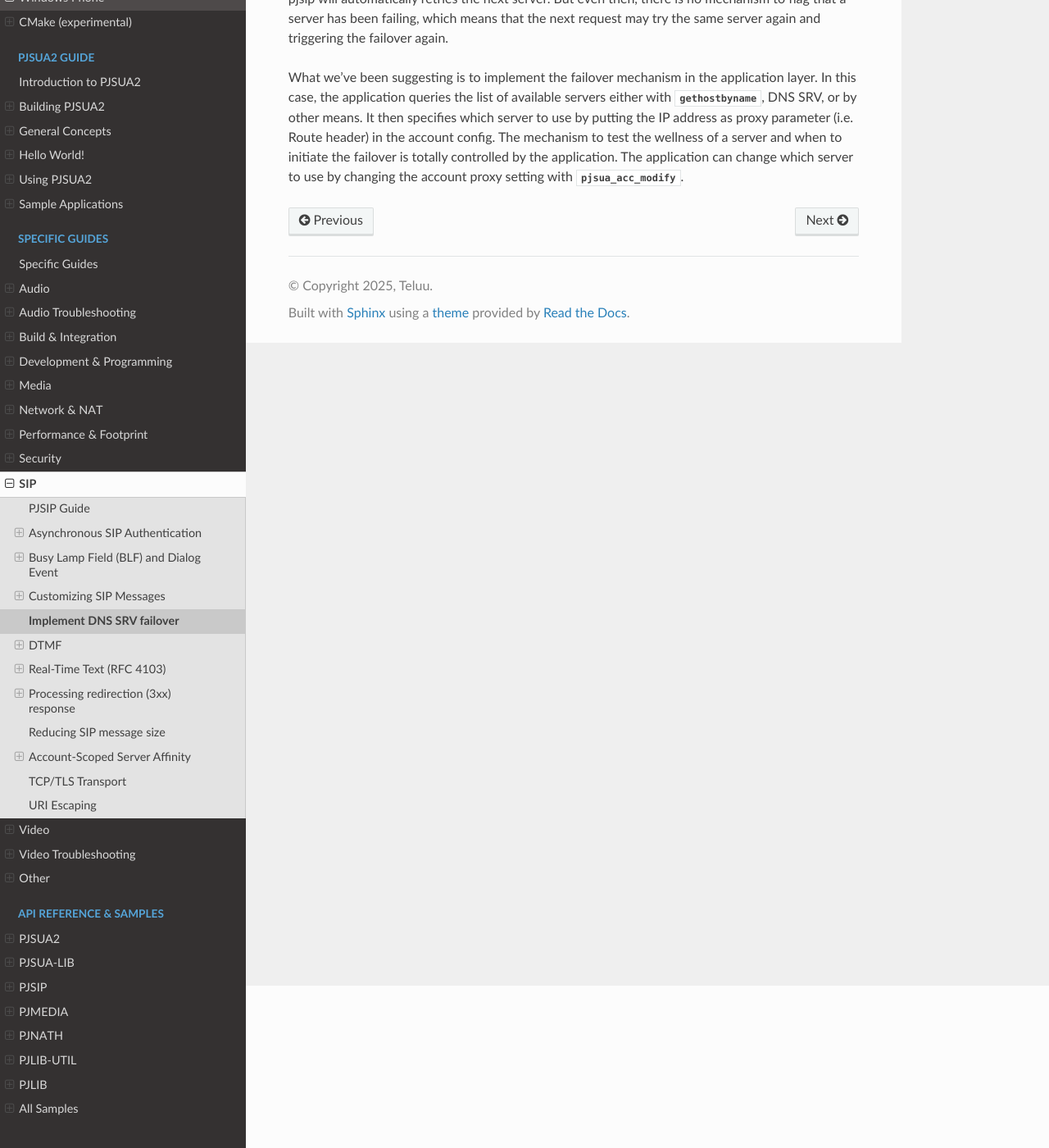
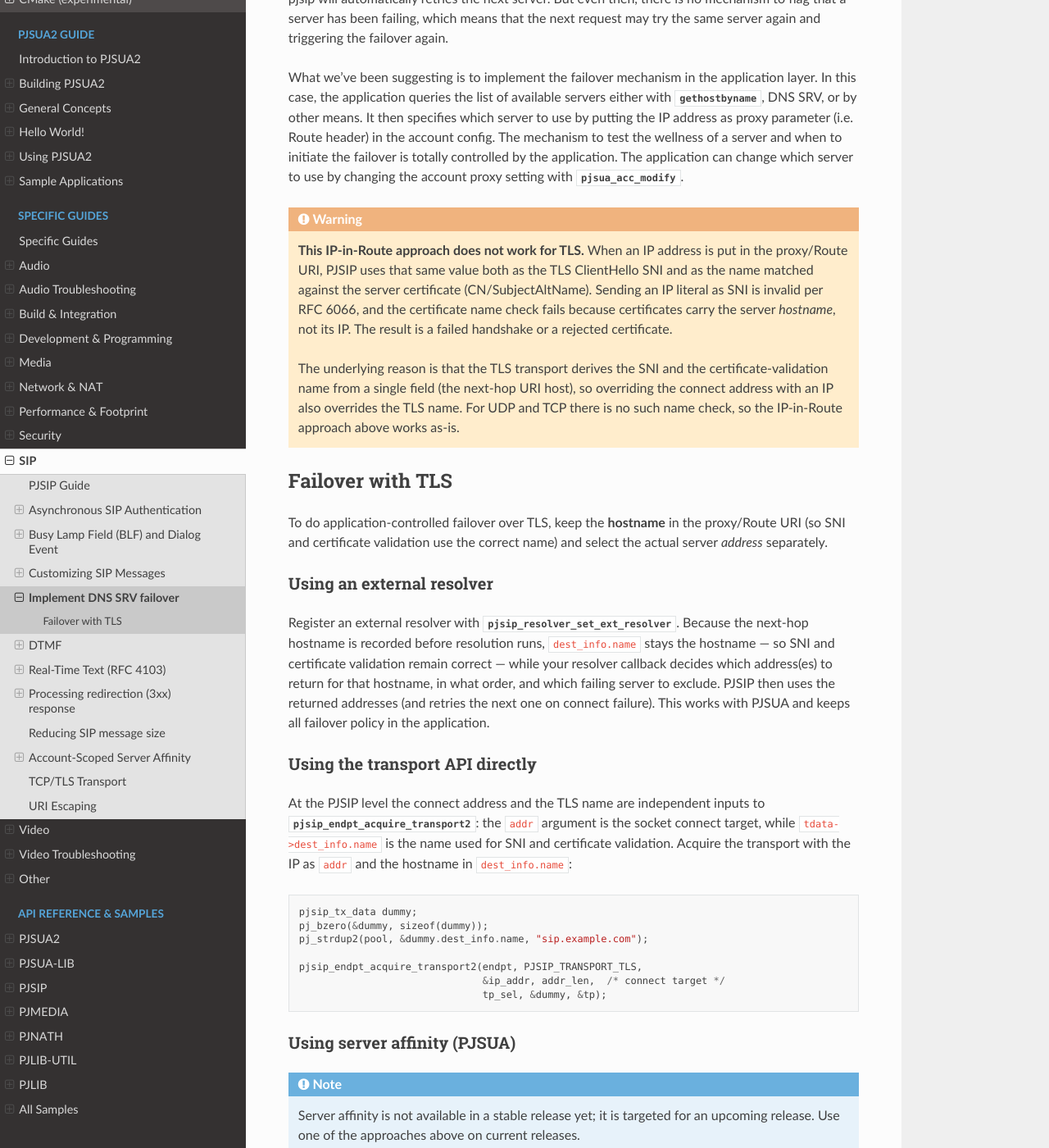
Before and after one commit to pjsip/pjproject_docs, a Sphinx documentation site: the page built from docs/source/specific-guides/sip/dns_failover.rst, in a window 1280 px wide and 1400 px high, scrolled down 198 px. Shown: the whole window at 82% size. Built offline with Sphinx 7.4.7 and the Read the Docs theme 3.1.0, drawn with Linux system fonts in a browser that asks for light colours; the version number could not be read and is left out; some of the changed text lies outside the part shown.

Commit message:
docs: dns_failover — fix TLS guidance (SNI/cert), add failover options
The IP-in-Route failover advice breaks TLS: the IP becomes both the
ClientHello SNI (invalid per RFC 6066) and the name matched against the
server certificate, so the handshake/cert check fails. UDP/TCP are
unaffected (no name check).

Add a 'Failover with TLS' section: keep the hostname in the Route and
select the address separately via an external resolver
(pjsip_resolver_set_ext_resolver), via pjsip_endpt_acquire_transport2
directly, or via server affinity (noted as forthcoming, not yet in a
stable release).

Co-Authored-By Claude Code

```diff
--- a/docs/source/specific-guides/sip/dns_failover.rst
+++ b/docs/source/specific-guides/sip/dns_failover.rst
@@ -14,3 +14,102 @@
 test the wellness of a server and when to initiate the failover is totally
 controlled by the application. The application can change which server to
 use by changing the account proxy setting with :cpp:any:`pjsua_acc_modify()`.
+
+.. warning::
+
+   **This IP-in-Route approach does not work for TLS.** When an IP address is
+   put in the proxy/Route URI, PJSIP uses that same value both as the TLS
+   ClientHello SNI and as the name matched against the server certificate
+   (CN/SubjectAltName). Sending an IP literal as SNI is invalid per RFC 6066,
+   and the certificate name check fails because certificates carry the server
+   *hostname*, not its IP. The result is a failed handshake or a rejected
+   certificate.
+
+   The underlying reason is that the TLS transport derives the SNI and the
+   certificate-validation name from a single field (the next-hop URI host),
+   so overriding the connect address with an IP also overrides the TLS name.
+   For UDP and TCP there is no such name check, so the IP-in-Route approach
+   above works as-is.
+
+Failover with TLS
+-----------------------------------------
+To do application-controlled failover over TLS, keep the **hostname** in the
+proxy/Route URI (so SNI and certificate validation use the correct name) and
+select the actual server *address* separately.
+
+Using an external resolver
+~~~~~~~~~~~~~~~~~~~~~~~~~~~~~~~~~~~~~~~~~~~
+Register an external resolver with :cpp:any:`pjsip_resolver_set_ext_resolver()`.
+Because the next-hop hostname is recorded before resolution runs, ``dest_info.name``
+stays the hostname — so SNI and certificate validation remain correct — while
+your resolver callback decides which address(es) to return for that hostname,
+in what order, and which failing server to exclude. PJSIP then uses the
+returned addresses (and retries the next one on connect failure). This works
+with PJSUA and keeps all failover policy in the application.
+
+Using the transport API directly
+~~~~~~~~~~~~~~~~~~~~~~~~~~~~~~~~~~~~~~~~~~~
+At the PJSIP level the connect address and the TLS name are independent inputs
+to :cpp:any:`pjsip_endpt_acquire_transport2()`: the ``addr`` argument is the
+socket connect target, while ``tdata->dest_info.name`` is the name used for SNI
+and certificate validation. Acquire the transport with the IP as ``addr`` and
+the hostname in ``dest_info.name``::
+
+    pjsip_tx_data dummy;
+    pj_bzero(&dummy, sizeof(dummy));
+    pj_strdup2(pool, &dummy.dest_info.name, "sip.example.com");
+
+    pjsip_endpt_acquire_transport2(endpt, PJSIP_TRANSPORT_TLS,
+                                   &ip_addr, addr_len,  /* connect target */
+                                   tp_sel, &dummy, &tp);
+
+Using server affinity (PJSUA)
+~~~~~~~~~~~~~~~~~~~~~~~~~~~~~~~~~~~~~~~~~~~
+.. note::
+
+   Server affinity is not available in a stable release yet; it is targeted for
+   an upcoming release. Use one of the approaches above on current releases.
+
+Enable :cpp:any:`pjsua_acc_config.server_affinity` on the account and pin the
+chosen server address with :cpp:any:`pjsua_acc_set_affinity_addr()`. The
+hostname in ``proxy[0]`` (or ``reg_uri``) is used for SNI and certificate
+validation, while the address you pass is used as the actual connect target::
+
+    pjsua_acc_config cfg;
+    pjsua_acc_config_default(&cfg);
+
+    /* Hostname here drives SNI + cert validation, NOT the connect target. */
+    cfg.proxy_cnt = 1;
+    cfg.proxy[0]  = pj_str("sip:sip.example.com;transport=tls;lr");
+    cfg.reg_uri   = pj_str("sip:example.com");
+
+    /* Enable affinity so the pinned transport is reused across requests.
+     * Leave cfg.transport_id == PJSUA_INVALID_ID: a fixed transport_id
+     * bypasses affinity. */
+    cfg.server_affinity = PJSUA_SERVER_AFFINITY_ENABLED;
+
+    pjsua_acc_add(&cfg, PJ_TRUE, &acc_id);
+
+    /* Pick the server IP yourself (your failover decision) and pin it.
+     * Connects to 198.51.100.10:5061 but presents/validates the TLS name
+     * as "sip.example.com". */
+    pj_sockaddr addr;
+    pj_sockaddr_init(pj_AF_INET(), &addr, NULL, 5061);
+    pj_inet_pton(pj_AF_INET(), &pj_str("198.51.100.10"),
+                 &addr.ipv4.sin_addr);
+
+    pjsua_acc_set_affinity_addr(acc_id, &addr);
+
+On failover, call :cpp:any:`pjsua_acc_set_affinity_addr()` again with the next
+server's address; the hostname (and therefore SNI and certificate validation)
+stays correct. Note that on transport *reuse* the per-request hostname recheck
+is skipped (trust is asserted at handshake), which is safe here because the
+handshake used the correct hostname.
+
+.. note::
+
+   Server affinity is not TLS-specific: it pins the chosen address for UDP and
+   TCP as well (TCP/TLS via the transport selector, UDP via a hidden Route
+   header). It is the recommended way to do application-controlled failover for
+   any transport; for TLS it additionally keeps the SNI and certificate name
+   correct.
```
